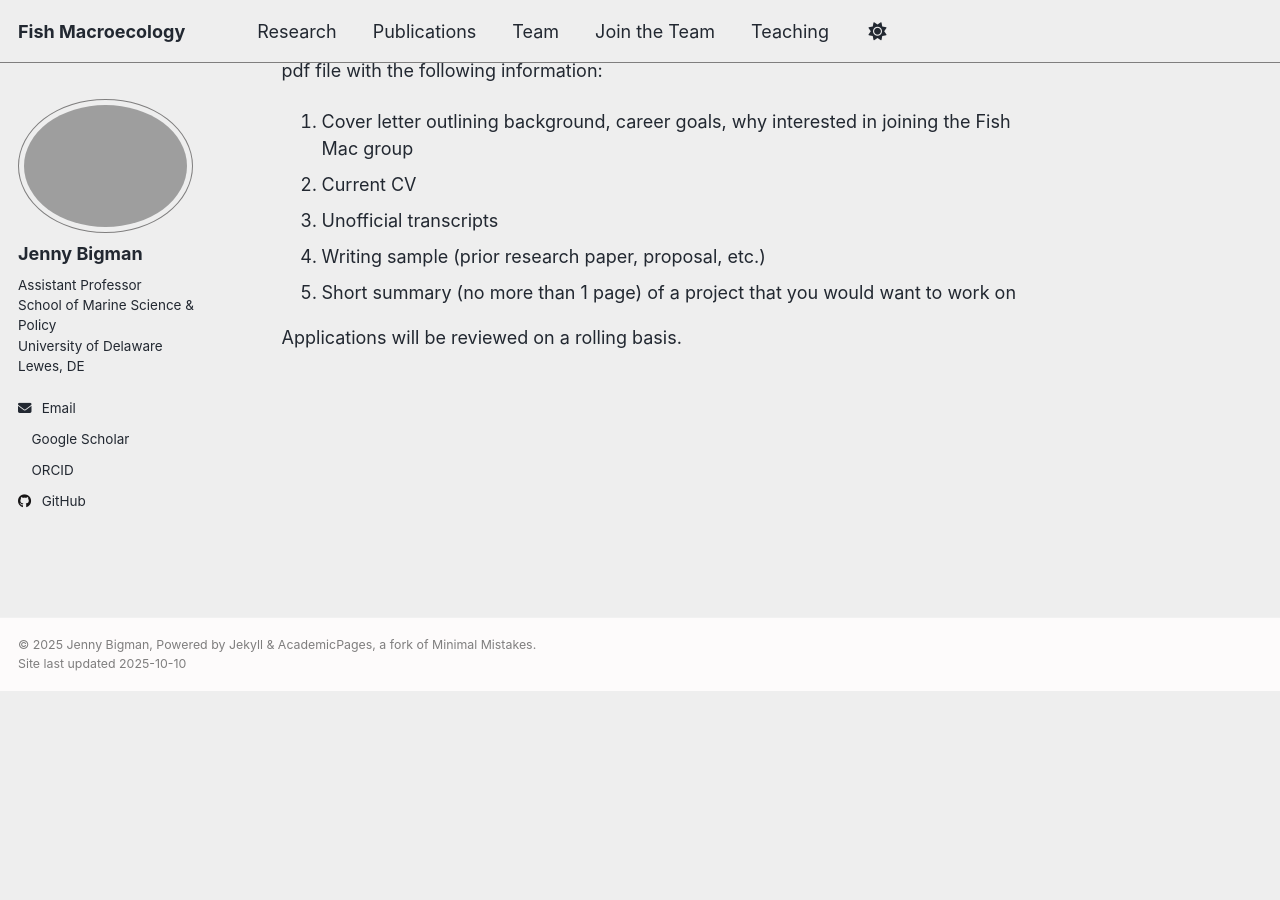
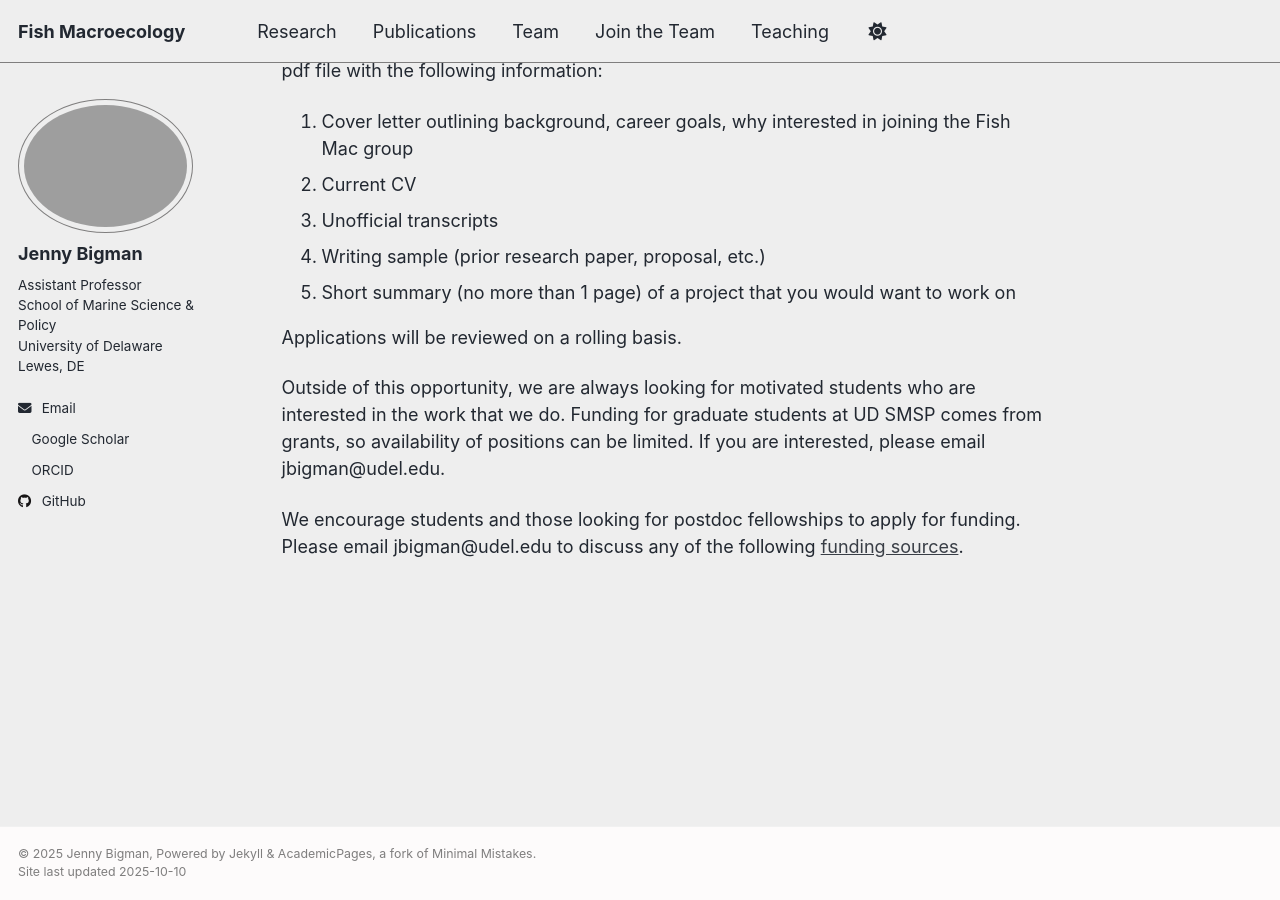
Before and after one commit to jennybigman/jennybigman.github.io, a Jekyll site: the page built from _pages/join the team.md, in a window 1280 px wide and 900 px high, scrolled down 811 px. Built offline with Jekyll 4.4.1, drawn with Linux system fonts in a browser that asks for light colours; a style sheet for code colours, icons or effects is not loaded; before the commit the page ends 1502 px from its top, so only the background shows below that; part of the change alters nothing that is shown.

Commit message:
Update join the team.md

```diff
--- a/_pages/join the team.md
+++ b/_pages/join the team.md
@@ -26,12 +26,6 @@ Interested students should contact Dr. Jenny Bigman (Assistant Professor, Univer
 
 Applications will be reviewed on a rolling basis.
 
-<!-- #We are always looking for motivated students who are interested in the work that we do. Funding for graduate students at UD SMSP #comes from grants, so availability of positions can be limited. If you are interested, please email jbigman@udel.edu with the #following information:
-#1. Cover letter outlining background, career goals, why you want to join the Fish Mac group
-#1. Current CV
-#2. Unofficial transcripts
-#3. Writing sample (prior research paper, proposal, etc.)
-#4. Short summary (no more than 1 page) of a project that you would want to work on
+Outside of this opportunity, we are always looking for motivated students who are interested in the work that we do. Funding for graduate students at UD SMSP comes from grants, so availability of positions can be limited. If you are interested, please email jbigman@udel.edu.
 
-We encourage students and those looking for postdoc fellowships to apply for funding. Please email jbigman@udel.edu to discuss any of the following funding sources:
--->
+We encourage students and those looking for postdoc fellowships to apply for funding. Please email jbigman@udel.edu to discuss any of the following [funding sources](https://www.des.ucdavis.edu/faculty/baskett/links/academia.html#Grad).
```
